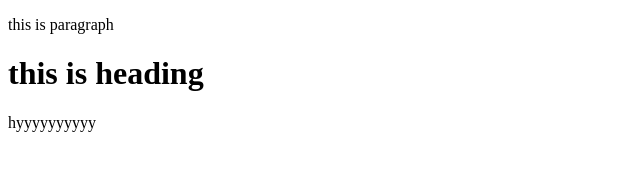
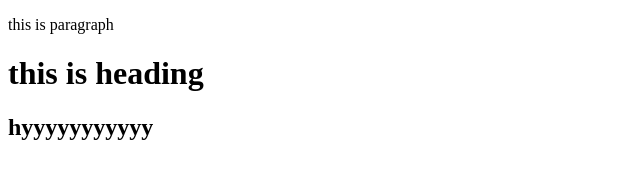
Before and after one commit to Shahfahad11/form, a plain HTML site: page index.html in a window 1280 px wide. Shown: the whole page, without its empty margins (0-640 px from the left). Drawn offline with Linux system fonts and the light colour scheme.

Commit message:
new file

```diff
--- a/index.html
+++ b/index.html
@@ -8,6 +8,6 @@
 <body>
     <p>this is paragraph</p>
     <h1>this is heading</h1>
-    <p>hyyyyyyyyyy</p>
+    <h2>hyyyyyyyyyyy</h2>
 </body>
 </html>
```
